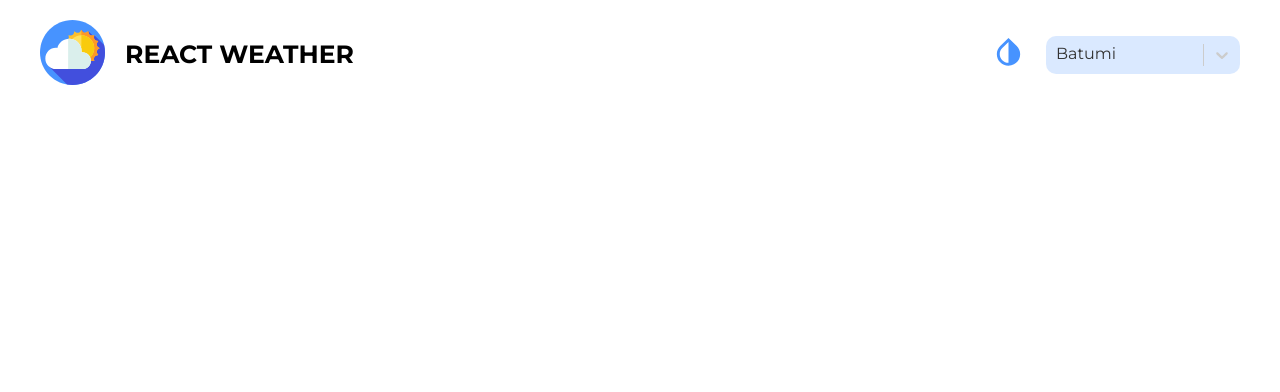
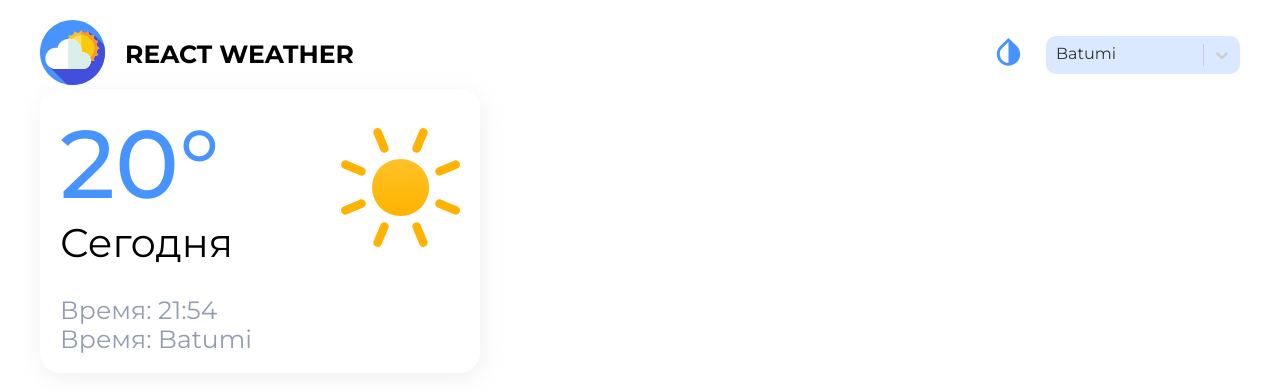
Before and after one commit to DaryaVasiliuk/react-weather, a React (Create React App) app: page / in a window 1280 px wide. Shown: the top 392 px of the page. Built offline with nearby package versions, Linux system fonts and the light colour scheme.

Commit message:
component thisday

```diff
--- a/src/assets/icons/global/GlobalSvgSelector.tsx
+++ b/src/assets/icons/global/GlobalSvgSelector.tsx
@@ -64,6 +64,57 @@ export const GlobalSvgSelector = ({id}:Props)=> {
             />
           </svg>
         );
+        case 'close':
+      return (
+        <svg
+          width="18"
+          height="18"
+          viewBox="0 0 18 18"
+          fill="none"
+          xmlns="http://www.w3.org/2000/svg"
+        >
+          <path
+            d="M17.25 8.25C16.836 8.25 16.5 8.586 16.5 9C16.5 13.1355 13.1355 16.5 9 16.5C4.8645 16.5 1.5 13.1355 1.5 9C1.5 4.8645 4.8645 1.5 9 1.5C11.0134 1.5 12.9034 2.28675 14.322 3.7155C14.6138 4.00912 15.0889 4.011 15.3825 3.71925C15.6765 3.4275 15.678 2.95238 15.3862 2.65838C13.6841 0.94425 11.4157 0 9 0C4.03725 0 0 4.03725 0 9C0 13.9628 4.03725 18 9 18C13.9624 18 18 13.9628 18 9C18 8.586 17.664 8.25 17.25 8.25Z"
+            fill="#4793FF"
+          />
+          <path
+            d="M10.0605 9L11.7803 7.28025C12.0731 6.98737 12.0731 6.51262 11.7803 6.21975C11.4874 5.92687 11.0126 5.92687 10.7198 6.21975L9.00003 7.9395L7.28028 6.21975C6.98778 5.92687 6.51228 5.92687 6.21978 6.21975C5.9269 6.51262 5.9269 6.98737 6.21978 7.28025L7.93953 9L6.21978 10.7197C5.9269 11.0126 5.9269 11.4874 6.21978 11.7802C6.36603 11.9269 6.55803 12 6.75003 12C6.94203 12 7.13403 11.9269 7.28028 11.7802L9.00003 10.0605L10.7198 11.7802C10.8664 11.9269 11.058 12 11.25 12C11.442 12 11.6336 11.9269 11.7803 11.7802C12.0731 11.4874 12.0731 11.0126 11.7803 10.7197L10.0605 9Z"
+            fill="#4793FF"
+          />
+        </svg>
+      );
+      case 'sun':
+        return (
+          <svg
+            width="48"
+            height="48"
+            viewBox="0 0 48 48"
+            fill="none"
+            xmlns="http://www.w3.org/2000/svg"
+          >
+            <path
+              d="M24.0092 35.5016C30.3585 35.5016 35.5056 30.3547 35.5056 24.0058C35.5056 17.6568 30.3585 12.5099 24.0092 12.5099C17.6599 12.5099 12.5128 17.6568 12.5128 24.0058C12.5128 30.3547 17.6599 35.5016 24.0092 35.5016Z"
+              fill="url(#paint5_linear)"
+            />
+            <path
+              d="M34.8135 2.40051L32.1118 8.92324C31.2312 11.0477 28.0444 9.72795 28.925 7.60352L31.6267 1.08079C32.5073 -1.04363 35.6941 0.276087 34.8135 2.40051ZM19.0727 40.3988L16.371 46.9215C15.4904 49.0459 12.3036 47.7262 13.1842 45.6018L15.8859 39.0791C16.7665 36.9546 19.9533 38.2743 19.0727 40.3988ZM46.9215 16.3748L40.3984 19.0763C38.2739 19.9569 36.9541 16.7703 39.0786 15.8897L45.6017 13.1882C47.7262 12.3076 49.046 15.4942 46.9215 16.3748ZM8.92137 32.1149L2.39833 34.8164C0.273802 35.697 -1.04598 32.5104 1.07855 31.6298L7.60158 28.9283C9.72611 28.0477 11.0459 31.2343 8.92137 32.1149ZM45.6017 34.8187L39.0786 32.1172C36.9541 31.2366 38.2739 28.05 40.3984 28.9306L46.9215 31.6321C49.046 32.5127 47.7262 35.6993 45.6017 34.8187ZM7.60158 19.0786L1.07855 16.3771C-1.04598 15.4965 0.273802 12.3099 2.39833 13.1905L8.92137 15.892C11.0459 16.7726 9.72611 19.9592 7.60158 19.0786ZM16.3687 1.0785L19.0704 7.60122C19.951 9.72565 16.7642 11.0454 15.8836 8.92094L13.1819 2.39821C12.3013 0.273788 15.4881 -1.04593 16.3687 1.0785ZM32.1095 39.0768L34.8112 45.5995C35.6918 47.7239 32.505 49.0436 31.6244 46.9192L28.9227 40.3965C28.0421 38.2721 31.2289 36.9523 32.1095 39.0768Z"
+              fill="#FFB300"
+            />
+            <defs>
+              <linearGradient
+                id="paint5_linear"
+                x1="24.0092"
+                y1="12.5099"
+                x2="24.0092"
+                y2="35.1951"
+                gradientUnits="userSpaceOnUse"
+              >
+                <stop stopColor="#FFC227" />
+                <stop offset="1" stopColor="#FFB300" />
+              </linearGradient>
+            </defs>
+          </svg>
+        );
     default:
       return null;
   }
--- a/src/pages/Home/Home.tsx
+++ b/src/pages/Home/Home.tsx
@@ -1,4 +1,5 @@
 import React from 'react';
+import { ThisDay } from './components/ThisDay/ThisDay';
 import s from './Home.module.scss';
 
 interface Props {
@@ -7,7 +8,7 @@ interface Props {
 export const Home = (props: Props) => {
   return (
     <div className={s.home}>
-
+      <ThisDay/>
     </div>
   )
 }
--- /dev/null
+++ b/src/pages/Home/components/ThisDay/ThisDay.module.scss
@@ -0,0 +1,42 @@
+@import '../../../../styles/variabels.scss';
+
+.this__day {
+  padding: 20px;
+  width: 100%;
+  max-width: 400px;
+  background: $lite-background;
+  box-shadow: $box-shadow;
+  border-radius: $border-radius;
+}
+
+.top__block {
+  display: flex;
+  justify-content: space-between;
+  align-items: center;
+  width: 100%;
+  margin-bottom: 30px;
+  svg {
+    width: 119px;
+    height: 119px;
+  }
+
+  .this__temp {
+    font-size: 96px;
+    font-weight: 500;
+    color:
+    $primary-color;
+  }
+
+  .this__day_name {
+    font-size: 40px;
+    color:  $lite-color;
+  }
+}
+
+.bottom__block{
+  .this__time,
+  .this__city {
+    color: $base-color;
+    font-size: 25px;
+  }
+}
--- /dev/null
+++ b/src/pages/Home/components/ThisDay/ThisDay.tsx
@@ -0,0 +1,28 @@
+import React from 'react';
+import { GlobalSvgSelector } from '../../../../assets/icons/global/GlobalSvgSelector';
+import s from './ThisDay.module.scss';
+interface Props {
+
+}
+
+ export const ThisDay = (props: Props) => {
+ return (
+    <header className={s.this__day}>
+      <div className={s.top__block}>
+        <div className={s.top__block_wrapper}>
+          <div className={s.this__temp}>20°</div>
+          <div className={s.this__day_name}>Сегодня</div>
+        </div>
+        <GlobalSvgSelector id = 'sun'/>
+      </div>
+      <div className={s.bottom__block}>
+        <div className={s.this__time}>
+          Время: <span>21:54</span>
+        </div>
+        <div className={s.this__city}>
+          Время: <span>Batumi</span>
+        </div>
+      </div>
+    </header>
+  )
+}
--- a/src/styles/variabels.scss
+++ b/src/styles/variabels.scss
@@ -0,0 +1,6 @@
+$lite-background: #fff;
+$box-shadow: 2px 5px 25px -3px rgba(180, 180, 180, 0.25);
+$border-radius: 20px;
+$primary-color: #4793ff;
+$lite-color: #000;
+$base-color: #939cb0;
```
Also changed, not shown: src/pages/Home/components/ThidDayInfo/ThisDayInfo.module.scss (added, +29 -0 lines), src/pages/Home/components/ThidDayInfo/ThisDayInfo.tsx (added, +13 -0 lines).
